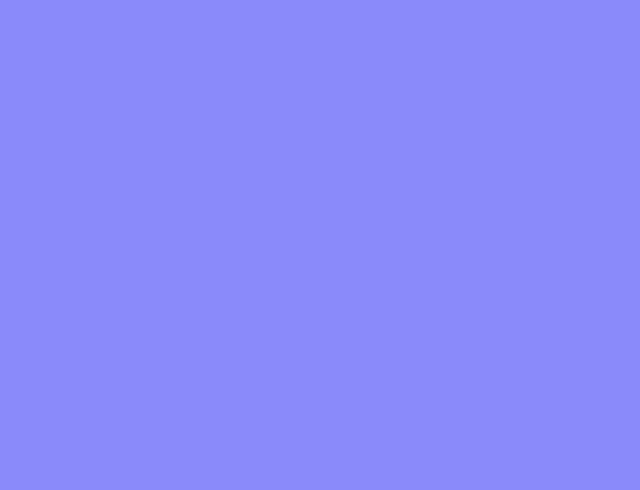
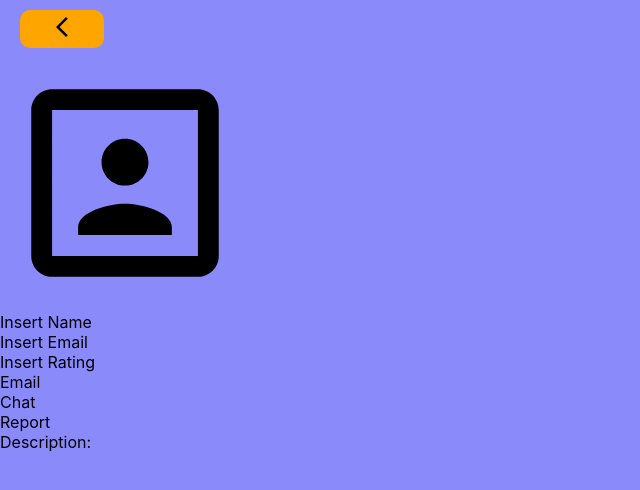
Before and after one commit to MohammedSaleh2001/KnowledgeKart, a React (Create React App) app in the folder front-end/: page /viewprofile/1 in a window 1280 px wide. Shown: the top 490 px of the page, without its empty margins (0-640 px from the left). Built offline with nearby package versions, Linux system fonts and the light colour scheme.

Commit message:
Got started on the view profile page.

```diff
--- a/front-end/src/Components/Listing/ViewListing.jsx
+++ b/front-end/src/Components/Listing/ViewListing.jsx
@@ -64,7 +64,7 @@ function Listing() {
         <div id="listing_page_container">
             <div id="listing_top_div">
                 <div class="back-button">
-                    <ArrowBackIosNewIcon onClick={() => {
+                    <ArrowBackIosNewIcon style={{cursor: 'pointer'}} onClick={() => {
                         navigate("/home")
                     }} />
                 </div>
--- a/front-end/src/Components/Profile/Profile.css
+++ b/front-end/src/Components/Profile/Profile.css
@@ -0,0 +1,17 @@
+#view_profile_container {
+    display: flex;
+    flex-direction: column;
+    width: 100vw;
+    height: 100vh;
+}
+
+#view_profile_top {
+    display: flex;
+    padding: 10px 20px 10px 20px;
+}
+
+#view_profile_back_button {
+    background-color: orange;
+    padding: 5px 30px 5px 30px;
+    border-radius: 10px;
+}
--- a/front-end/src/Components/Profile/ViewProfile.jsx
+++ b/front-end/src/Components/Profile/ViewProfile.jsx
@@ -4,13 +4,54 @@ import { useParams } from 'react-router-dom'
 
 import './Profile.css'
 
+import ArrowBackIosNewIcon from '@mui/icons-material/ArrowBackIosNew';
+import PortraitIcon from '@mui/icons-material/Portrait';
+
 function ViewProfile() {
 
     const { userID } = useParams();
 
     return (
-        <>
-        </>
+        <div id="view_profile_container">
+            <div id="view_profile_top">
+                <div id="view_profile_back_button">
+                    <ArrowBackIosNewIcon style={{cursor: 'pointer'}} />
+                </div>
+            </div>
+            <div id="view_profile_mid">
+                <div id="view_profile_mid_left">
+                    <PortraitIcon style={{fontSize: 250}}/>
+                </div>
+                <div id="view_profile_mid_mid">
+                    <div id="view_profile_seller_name">
+                        Insert Name
+                    </div>
+                    <div id="view_profile_seller_email">
+                        Insert Email
+                    </div>
+                    <div id="view_profile_rating">
+                        Insert Rating
+                    </div>
+                    <div id="view_profile_action_buttons">
+                        <div id="view_profile_email_button">
+                            Email
+                        </div>
+                        <div id="view_profile_chat_button">
+                            Chat
+                        </div>
+                        <div id="view_profile_report_button">
+                            Report
+                        </div>
+                    </div>
+                </div>
+                <div id="view_profile_mid_right">
+                    Description:<br />
+                </div>
+            </div>
+            <div id="view_profile_bot">
+
+            </div>
+        </div>
     )
 }
 
```
